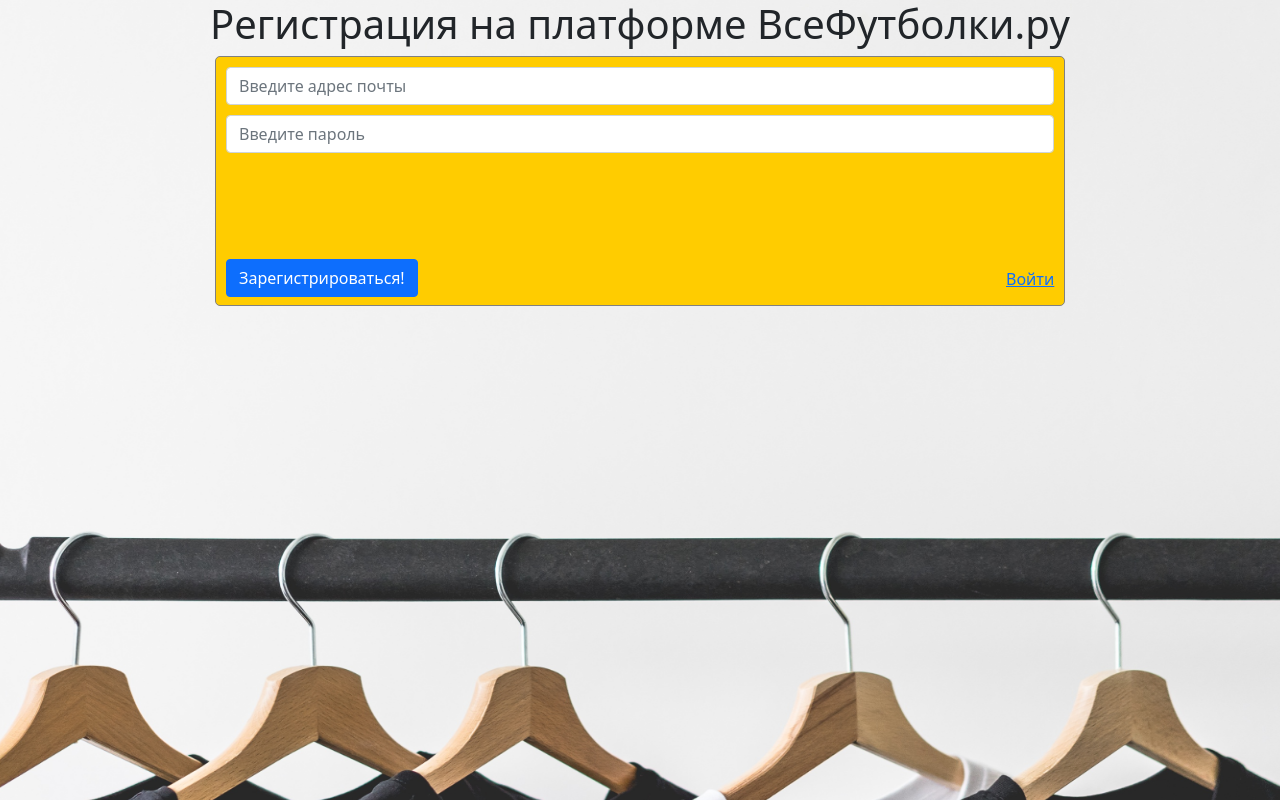
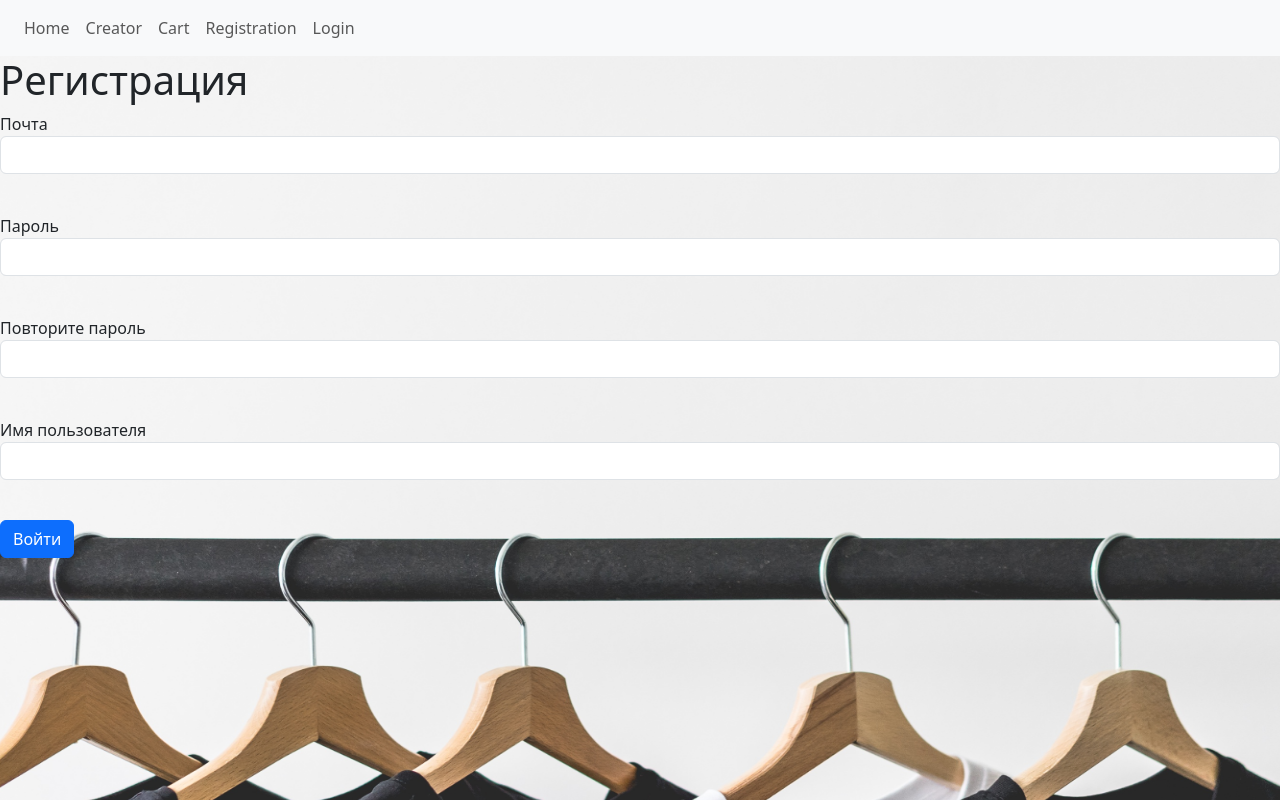
Before and after one commit to AntipinIsmail/-_-_-, a Flask app: page /registration in a window 1280 px wide. Run offline with Flask 3, Linux system fonts and the light colour scheme.

Commit message:
Add files via upload

```diff
--- a/data/__all_modules.py
+++ b/data/__all_modules.py
@@ -1,4 +1,4 @@
 from . import users
-from . import items
-from . import types
-from . import orders
+# from . import items
+# from . import types
+# from . import orders
--- a/data/db_session.py
+++ b/data/db_session.py
@@ -1,7 +1,6 @@
 import sqlalchemy as sa
 import sqlalchemy.orm as orm
 from sqlalchemy.orm import Session
-
 SqlAlchemyBase = orm.declarative_base()
 
 __factory = None
--- a/data/items.py
+++ b/data/items.py
@@ -11,7 +11,7 @@
                            primary_key=True, autoincrement=True)
     name = sqlalchemy.Column(sqlalchemy.String, nullable=True)
     type = sqlalchemy.Column(sqlalchemy.Integer, sqlalchemy.ForeignKey("types.id"))
-    creator = orm.relationship('User')
+    #creator = orm.relationship('User')
     price = sqlalchemy.Column(sqlalchemy.String, nullable=False)
     picture = sqlalchemy.Column(sqlalchemy.String, nullable=False)
     def __repr__(self):
--- a/data/users.py
+++ b/data/users.py
@@ -2,7 +2,6 @@
 from sqlalchemy import orm
 from werkzeug.security import generate_password_hash, check_password_hash
 from flask_login import UserMixin
-from sqlalchemy import orm
 
 from .db_session import SqlAlchemyBase
 
@@ -16,8 +15,9 @@
     email = sqlalchemy.Column(sqlalchemy.String,
                               index=True, unique=True, nullable=True)
     hashed_password = sqlalchemy.Column(sqlalchemy.String, nullable=False)
-    items = orm.relationship("Items", back_populates='creator')
-    order = orm.relationship("Orders", back_populates='orderer')
+
+    #  items = orm.relationship("Items", back_populates='creator')
+    #  order = orm.relationship("Orders", back_populates='orderer')
 
     def __repr__(self):
         return f'<User> {self.id} {self.name} {self.email}'
--- a/forms/register_form.py
+++ b/forms/register_form.py
@@ -1,10 +1,17 @@
 from flask_wtf import FlaskForm
-from wtforms import StringField, PasswordField, BooleanField, SubmitField
+from wtforms import StringField, PasswordField, BooleanField, SubmitField, EmailField, TextAreaField
 from wtforms.validators import DataRequired
 
 
 class LoginForm(FlaskForm):
     username = StringField('Логин', validators=[DataRequired()])
     password = PasswordField('Пароль', validators=[DataRequired()])
-    remember_me = BooleanField('Запомнить меня')
     submit = SubmitField('Войти')
+
+class RegisterForm(FlaskForm):
+    email = EmailField('Почта', validators=[DataRequired()])
+    password = PasswordField('Пароль', validators=[DataRequired()])
+    password_again = PasswordField('Повторите пароль', validators=[DataRequired()])
+    name = StringField('Имя пользователя', validators=[DataRequired()])
+    about = TextAreaField("Немного о себе")
+    submit = SubmitField('Войти')
--- /dev/null
+++ b/forms/user.py
@@ -0,0 +1,21 @@
+from flask_wtf import FlaskForm
+from wtforms import PasswordField, StringField,BooleanField, TextAreaField, SubmitField, EmailField
+from wtforms.validators import DataRequired
+
+
+class RegisterForm(FlaskForm):
+    email = EmailField('Почта', validators=[DataRequired()])
+    password = PasswordField('Пароль', validators=[DataRequired()])
+    password_again = PasswordField('Повторите пароль', validators=[DataRequired()])
+    name = StringField('Имя пользователя', validators=[DataRequired()])
+   # about = TextAreaField("Немного о себе")
+    submit = SubmitField('Войти')
+
+
+
+
+class LoginForm(FlaskForm):
+    email = StringField('Логин', validators=[DataRequired()])
+    password = PasswordField('Пароль', validators=[DataRequired()])
+   # remember_me = BooleanField('Запомнить меня')
+    submit = SubmitField('Войти')
--- a/main.py
+++ b/main.py
@@ -1,22 +1,33 @@
-from flask import Flask, render_template, redirect
-from forms.register_form import LoginForm
+#from forms.register_form import RegisterForm
+from forms.user import LoginForm, RegisterForm
+from flask import Flask, render_template, url_for, redirect, request
+from flask_login import login_user, LoginManager
+# , login_required, logout_user, current_user
+
+from data import db_session
+from data.users import User
 
 app = Flask(__name__)
 app.config['SECRET_KEY'] = 'yandexlyceum_secret_key'
 
+#login_manager = LoginManager()
+#login_manager.init_app(app)
+#login_manager.login_view = 'login'
+
+
+#@login_manager.user_loader
+#def load_user(user_id):
+ #   return User.query.get(int(user_id))
+
 
 @app.route("/")
 def index():
-    user = "Пользователь"
-    return render_template('index.html', title='Домашняя страница', username=user)
+    # user = "Пользователь"
+    db_sess = db_session.create_session()
+    users = db_sess.query(User).filter().all()
+    return render_template('index.html', user=users)
 
-
-@app.route("/login")
-def login():
-    return "<h1> loamdfniasn</h1>"
-
-
-@app.route('/registration', methods=['GET', 'POST'])
+@app.route('/zzzz', methods=['GET', 'POST'])
 def registration():
     form = LoginForm()
     if form.validate_on_submit():
@@ -24,9 +35,55 @@
     return render_template('registration.html', title='Авторизация', form=form)
 
 
-@app.route("/desing")
-def desing():
-    return "<h1> desing</h1>"
+@app.route('/registration', methods=['GET', 'POST'])
+def reqister():
+    form = RegisterForm()
+    if form.validate_on_submit():
+        if form.password.data != form.password_again.data:
+            return render_template('register.html', title='Регистрация',
+                                   form=form,
+                                   message="Пароли не совпадают")
+        db_sess = db_session.create_session()
+        if db_sess.query(User).filter(User.email == form.email.data).first():
+            return render_template('register.html', title='Регистрация',
+                                   form=form,
+                                   message="Такой пользователь уже есть")
+        user = User(
+            name=form.name.data,
+            email=form.email.data,
+        )
+        user.set_password(form.password.data)
+        db_sess.add(user)
+        db_sess.commit()
+        return redirect('/login')
+    return render_template('register.html', title='Регистрация', form=form)
+
+
+@app.route('/login', methods=['GET', 'POST'])
+def login():
+    form = LoginForm()
+    print('successfully Login form')
+    if form.validate_on_submit():
+        db_sess = db_session.create_session()
+        user = db_sess.query(User).filter(User.email == form.email.data).first()
+        print('session created')
+        if user:
+            print('correct user')
+            if user.check_password(form.password.data):
+                print('correct psw')
+                #login_user(user)
+                return redirect('/')
+            else:
+                return render_template('login.html')
+    return render_template("login2.html", form=form)
+
+
+@app.route('/creator', methods=["POST", "GET"])
+def creator():
+    if request.method == "POST":
+        #  user = request.form['product_name']
+        return redirect(url_for("home"))
+    return render_template('creator.html')
 
 
 @app.route("/shopping_basket")
@@ -34,15 +91,14 @@
     return "<h1> shopping basket</h1>"
 
 
-@app.route('/success')
-def success():
-    return "Успешная регистрация!"
-
-
 def main():
-    # db_session.global_init("db/blogs.db")
+    db_session.global_init("db/blogs.db")
     app.run()
 
 
 if __name__ == '__main__':
     main()
+   # db_sess = db_session.create_session()
+   # user_email = db_sess.query(User).filter(User.email == "terminate@gmail.com").first()
+    #password = db_sess.query(User).filter(User.email == "antipinismail@yandex.ru").first()
+   # print(user_email.check_password("123456789"))
--- a/templates/base.html
+++ b/templates/base.html
@@ -15,13 +15,20 @@
       <div class="collapse navbar-collapse" id="navbarNavDropdown">
         <ul class="navbar-nav">
           <li class="nav-item active">
-            <a class="nav-link" href="#">Home <span class="sr-only">(current)</span></a>
+            <a class="nav-link" href="/">Home</a>
           </li>
           <li class="nav-item">
-            <a class="nav-link" href="#">Creator</a>
+            <a class="nav-link" href="/creator">Creator</a>
           </li>
           <li class="nav-item">
             <a class="nav-link" href="#">Cart</a>
+          </li>
+          </li>
+          <li class="nav-item">
+            <a class="nav-link" href="/registration">Registration</a>
+          </li>
+          <li class="nav-item">
+            <a class="nav-link" href="/login">Login</a>
           </li>
         </ul>
       </div>
--- /dev/null
+++ b/templates/register.html
@@ -0,0 +1,56 @@
+<style>
+  body {
+    background-image: url('{{ url_for('static', filename='images/background.jpg') }}');
+    background-size: 1920px 1080px;
+    background-repeat: no-repeat;
+    background-position: center -100px;
+}
+
+</style>
+{% extends "base.html" %}
+<body>
+{% block content %}
+<h1>Регистрация</h1>
+<form action="" method="post">
+    {{ form.hidden_tag() }}
+    <p>
+        {{ form.email.label }}<br>
+        {{ form.email(class="form-control", type="email") }}<br>
+        {% for error in form.email.errors %}
+            <p class="alert alert-danger" role="alert">
+                {{ error }}
+            </p>
+        {% endfor %}
+    </p>
+    <p>
+        {{ form.password.label }}<br>
+        {{ form.password(class="form-control", type="password") }}<br>
+        {% for error in form.password.errors %}
+            <p class="alert alert-danger" role="alert">
+                {{ error }}
+            </p>
+        {% endfor %}
+    </p>
+    <p>
+        {{ form.password_again.label }}<br>
+        {{ form.password_again(class="form-control", type="password") }}<br>
+        {% for error in form.password_again.errors %}
+            <p class="alert alert-danger" role="alert">
+                {{ error }}
+            </p>
+        {% endfor %}
+    </p>
+    <p>
+        {{ form.name.label }}<br>
+        {{ form.name(class="form-control") }}<br>
+        {% for error in form.name.errors %}
+            <p class="alert alert-danger" role="alert">
+                {{ error }}
+            </p>
+        {% endfor %}
+    </p>
+    <p>{{ form.submit(type="submit", class="btn btn-primary") }}</p>
+    {{message}}
+</form>
+</body>
+{% endblock %}
--- a/templates/registration.html
+++ b/templates/registration.html
@@ -1,3 +1,5 @@
+{% extends "base.html" %}
+{% block content %}
 <style>
 form.login_form {
     margin-left: auto;
@@ -43,12 +45,14 @@
     <h1>Регистрация на платформе ВсеФутболки.ру</h1>
     <div>
         <form class="login_form" method="post">
+            <input type="text" class="form-control" id="name" placeholder="Введите имя" name="user_name">
             <input type="email" class="form-control" id="email" aria-describedby="emailHelp" placeholder="Введите адрес почты" name="email">
             <input type="password" class="form-control" id="password" placeholder="Введите пароль" name="password">
-
+            <input type="password" class="form-control" id="password2" placeholder="Введите пароль снова" name="password_again">
             <button type="submit" class="btn btn-primary">Зарегистрироваться!</button>
             <a href="{{ url_for('login') }}">Войти</a>
         </form>
     </div>
 </body>
 </html>
+{% endblock %}
```
Also changed, not shown: templates/index.html (+11 -5 lines), templates/login2.html (added, +37 -0 lines), templates/mainpage.html (added, +16 -0 lines), db/blogs.db.
